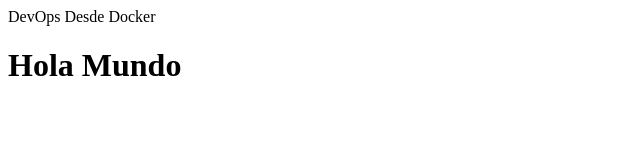
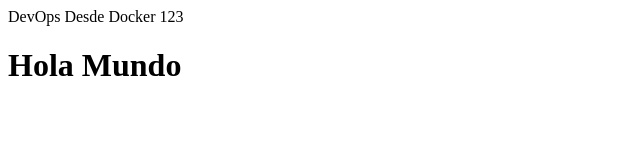
Before and after one commit to Zuryboy/DevOps, a website: page public/index.html in a window 1280 px wide. Shown: the full height of the page, 0-640 px from the left. Drawn offline with Linux system fonts and the light colour scheme.

Commit message:
Add Change

```diff
--- a/public/index.html
+++ b/public/index.html
@@ -4,7 +4,7 @@
     </head>
     <body>
         DevOps
-        Desde Docker
+        Desde Docker 123
         <h1>Hola Mundo</h1>
     </body>
 </html>
```
